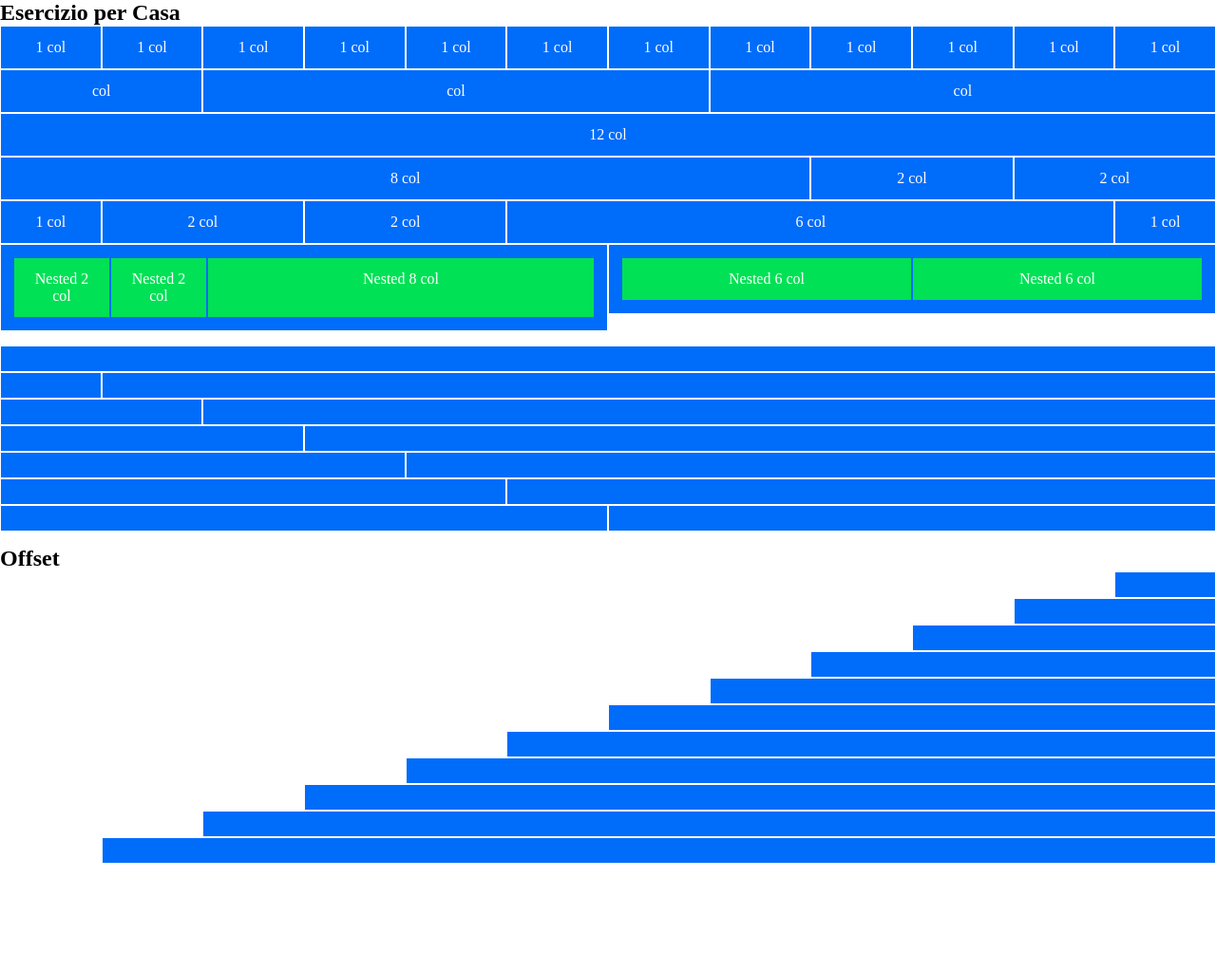
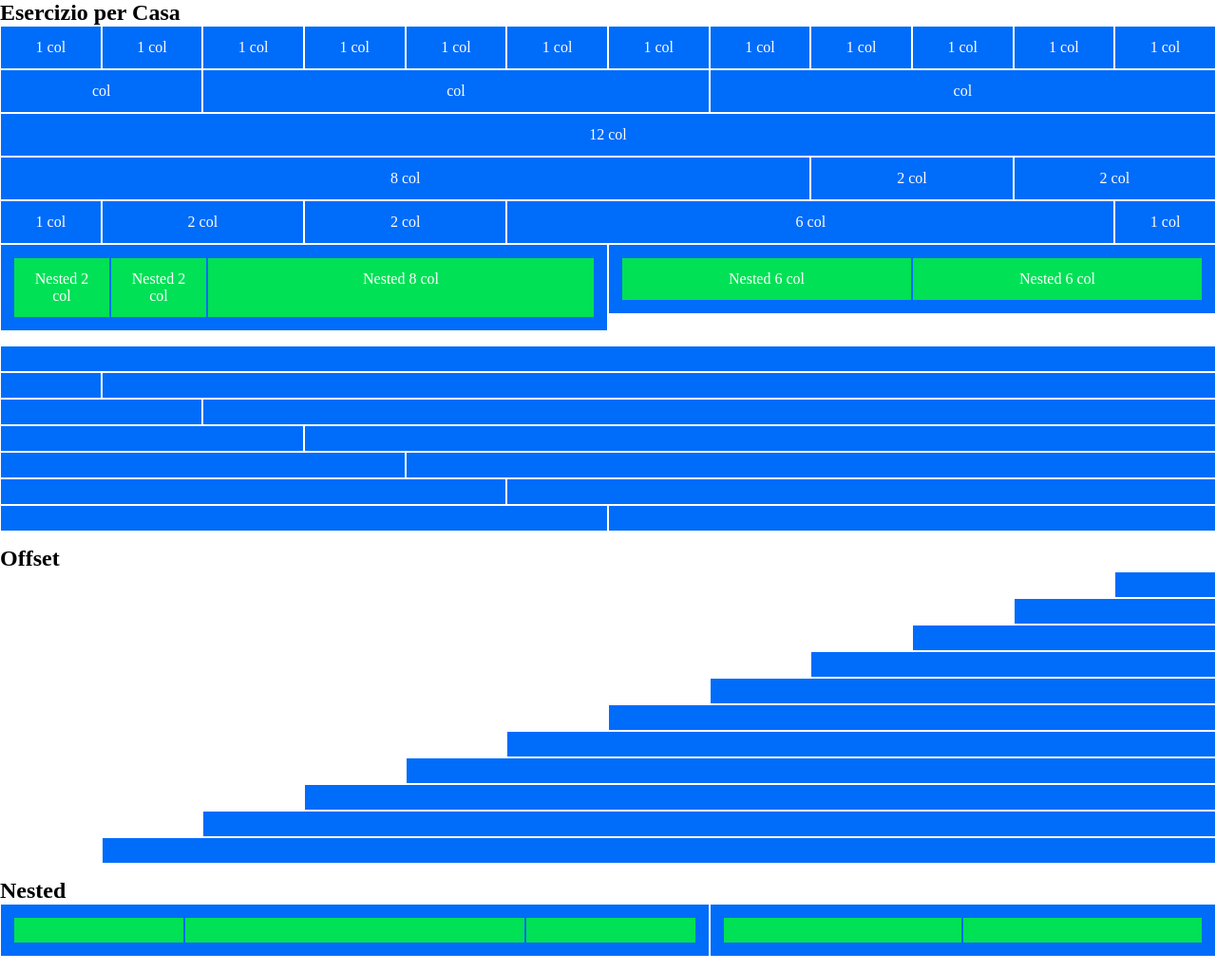
Before and after one commit to marianomarchionna/html-css-12bool, a plain HTML site: page index.html in a window 1280 px wide. Shown: the whole page at 95% size. Before the commit the page ends 910 px from the top, so only its background shows below. Drawn offline with Linux system fonts and the light colour scheme.

Commit message:
Nested completo

```diff
--- a/css/style.css
+++ b/css/style.css
@@ -21,3 +21,7 @@
 #second {
     margin: 15px 0;
 }
+
+.margin {
+    margin-bottom: 15px;
+}
--- a/index.html
+++ b/index.html
@@ -169,7 +169,7 @@
         </div>
     </section>
 
-    <section class="container-fluid">
+    <section class="margin container-fluid">
         <h1>Offset</h1>
         <div class="row">
             <div class="col-lg-offset-11 col-lg-1">
@@ -227,6 +227,25 @@
             </div>
         </div>
     </section>
+
+    <section class="margin container-fluid">
+        <h1>Nested</h1>
+        <div class="row">
+            <div class="col-lg-7">
+                <div class="row box">
+                    <div class="col-lg-3 box-nested"></div>
+                    <div class="col-lg-6 box-nested"></div>
+                    <div class="col-lg-3 box-nested"></div>
+                </div>
+            </div>
+            <div class="col-lg-5">
+                <div class="row box">
+                    <div class="col-lg-6 box-nested"></div>
+                    <div class="col-lg-6 box-nested"></div>
+                </div>
+            </div>
+        </div>
+    </section>
 </body>
 
 </html>
```
